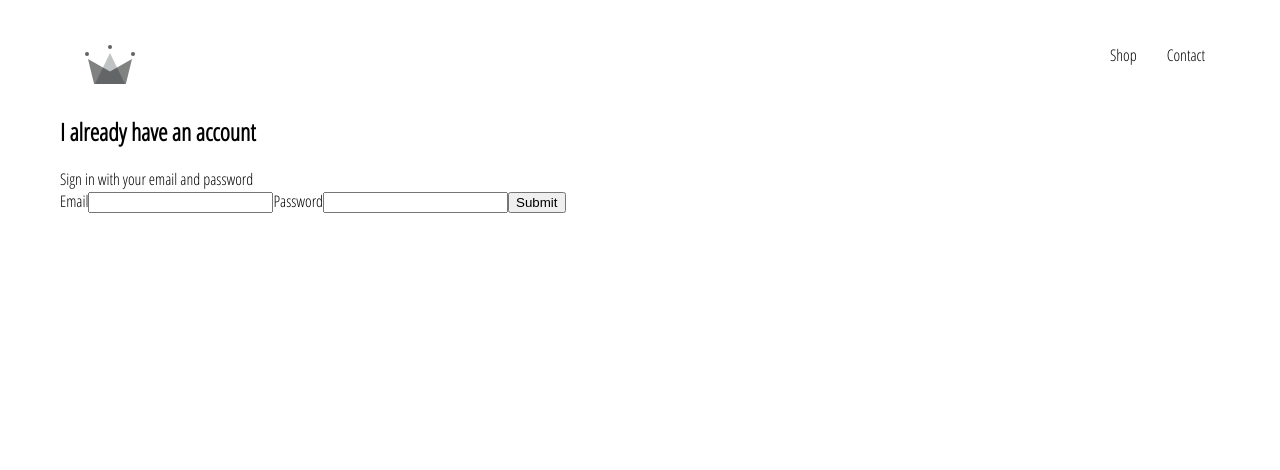
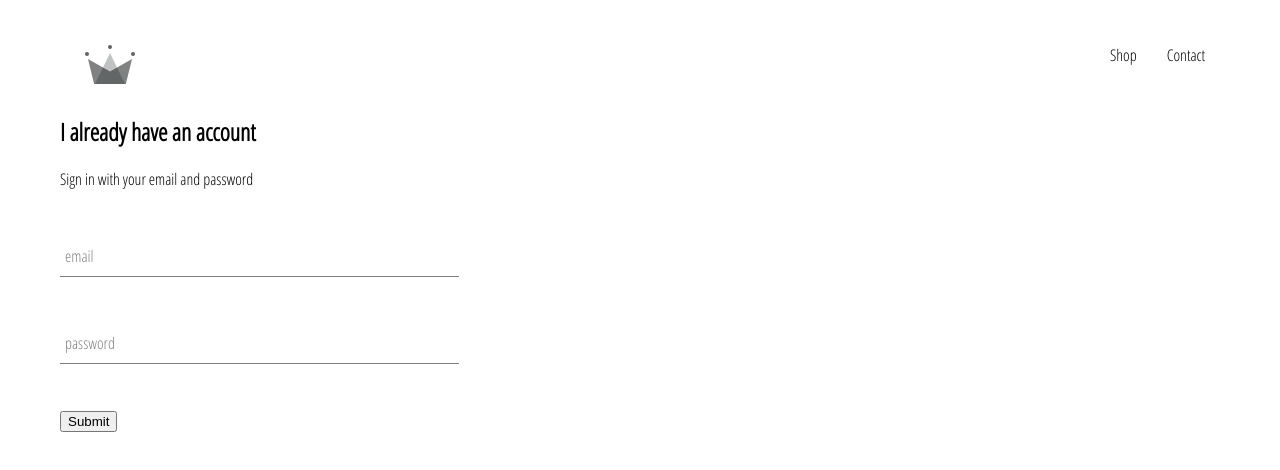
Before and after one commit to rkostevka/e-comerce, a React (Create React App) app: page /sign-in in a window 1280 px wide. Shown: the top 470 px of the page. Built offline with nearby package versions, Linux system fonts and the light colour scheme; a web font is replaced by a local one.

Commit message:
Sign component, styling of form

```diff
--- /dev/null
+++ b/src/components/form-input/form-input.component.jsx
@@ -0,0 +1,19 @@
+import React from 'react';
+import './form-input.styles.scss'
+
+const FormInput = ({ handleChange, label, ...otherProps }) => {
+    return (
+        <div className='group'>
+            <input className='form-input' onChange={handleChange} {...otherProps}/>
+            {
+                label ?
+                    (<label className={`${otherProps.length ? 'shrink' : ''} form-input-label` }>
+                        {label}
+                    </label>)
+                    : null
+            }
+        </div>
+    );
+};
+
+export default FormInput;
--- /dev/null
+++ b/src/components/form-input/form-input.styles.css
@@ -0,0 +1,44 @@
+.group {
+  position: relative;
+  margin: 45px 0;
+}
+.group .form-input {
+  background: white none;
+  color: grey;
+  font-size: 18px;
+  padding: 10px 10px 10px 5px;
+  display: block;
+  width: 100%;
+  border: none;
+  border-radius: 0;
+  border-bottom: 1px solid grey;
+  margin: 25px 0;
+}
+.group .form-input:focus {
+  outline: none;
+}
+.group .form-input:focus ~ .form-input-label {
+  top: -14px;
+  font-size: 12px;
+  color: black;
+}
+.group input[type=password] {
+  letter-spacing: 0.3em;
+}
+.group .form-input-label {
+  color: grey;
+  font-size: 16px;
+  font-weight: normal;
+  position: absolute;
+  pointer-events: none;
+  left: 5px;
+  top: 10px;
+  transition: 300ms ease all;
+}
+.group .form-input-label.shrink {
+  top: -14px;
+  font-size: 12px;
+  color: black;
+}
+
+/*# sourceMappingURL=form-input.styles.css.map */
--- /dev/null
+++ b/src/components/form-input/form-input.styles.scss
@@ -0,0 +1,53 @@
+$sub-color: grey;
+$main-color: black;
+
+@mixin shrinkLabel {
+  top: -14px;
+  font-size: 12px;
+  color: $main-color;
+}
+
+.group {
+  position: relative;
+  margin: 45px 0;
+
+  .form-input {
+    background: white none;
+    color: $sub-color;
+    font-size: 18px;
+    padding: 10px 10px 10px 5px;
+    display: block;
+    width: 100%;
+    border: none;
+    border-radius: 0;
+    border-bottom: 1px solid $sub-color;
+    margin: 25px 0;
+
+    &:focus {
+      outline: none;
+    }
+
+    &:focus ~ .form-input-label {
+      @include shrinkLabel();
+    }
+  }
+
+  input[type='password'] {
+    letter-spacing: 0.3em;
+  }
+
+  .form-input-label {
+    color: $sub-color;
+    font-size: 16px;
+    font-weight: normal;
+    position: absolute;
+    pointer-events: none;
+    left: 5px;
+    top: 10px;
+    transition: 300ms ease all;
+
+    &.shrink {
+      @include shrinkLabel();
+    }
+  }
+}
--- a/src/components/sign-in/sign-in.component.jsx
+++ b/src/components/sign-in/sign-in.component.jsx
@@ -1,4 +1,6 @@
 import React from "react";
+import './sign-in.styles.scss'
+import FormInput from "../form-input/form-input.component";
 
 class SignInComponent extends React.Component {
     constructor() {
@@ -30,15 +32,26 @@
                 <h2>I already have an account</h2>
                 <span>Sign in with your email and password</span>
                 <form onSubmit={this.handleSubmit}>
-                    <label htmlFor="email">
-                        Email
-                        <input type="email" name="email" value={this.state.email} required onChange={this.handleChange} />
-                    </label>
-                    <label htmlFor="password">
-                        Password
-                        <input type="password" name="password" value={this.state.password} required onChange={this.handleChange} />
-                    </label>
+                    <FormInput
+                        handleChange={this.handleChange}
+                        label='email'
+                        type="email"
+                        name="email"
+                        value={this.state.email}
+                        required
+                        onChange={this.handleChange}/>
+
+                    <FormInput
+                        handleChange={this.handleChange}
+                        label='password'
+                        type="email"
+                        name="email"
+                        value={this.state.password}
+                        required
+                        onChange={this.handleChange}/>
+
                     <input type="submit" value="Submit"/>
+
                 </form>
             </div>
         )
--- a/src/components/sign-in/sign-in.styles.css
+++ b/src/components/sign-in/sign-in.styles.css
@@ -1,3 +1,5 @@
-
+.sign-in {
+  width: 30vw;
+}
 
 /*# sourceMappingURL=sign-in.styles.css.map */
--- a/src/components/sign-in/sign-in.styles.scss
+++ b/src/components/sign-in/sign-in.styles.scss
@@ -0,0 +1,3 @@
+.sign-in {
+  width: 30vw;
+}
```
Also changed, not shown: 2 other files (tests, documents, lock files or other folders).
